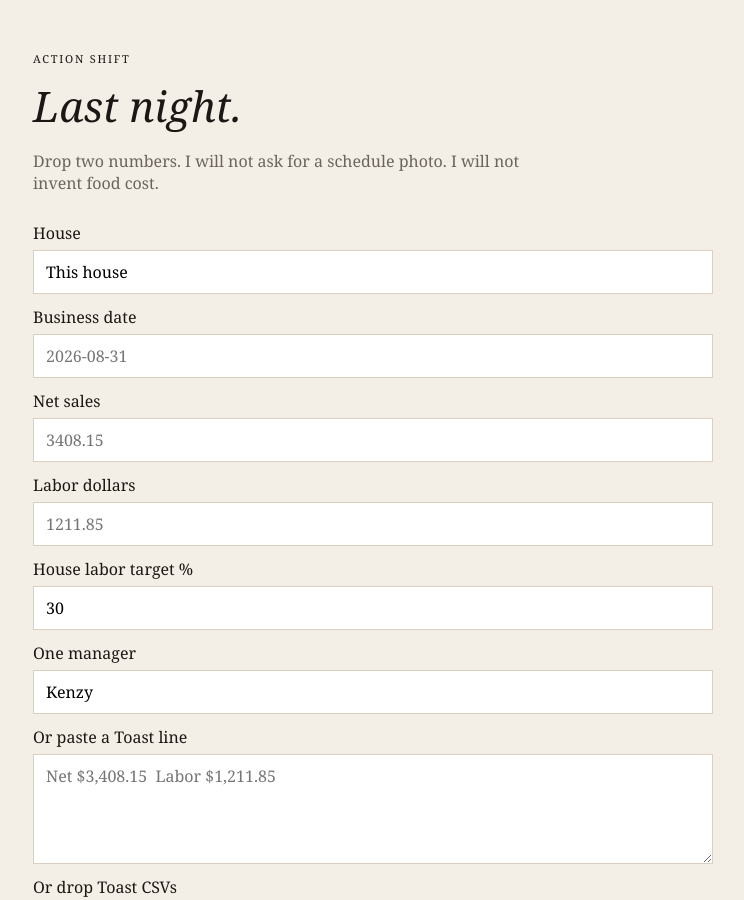
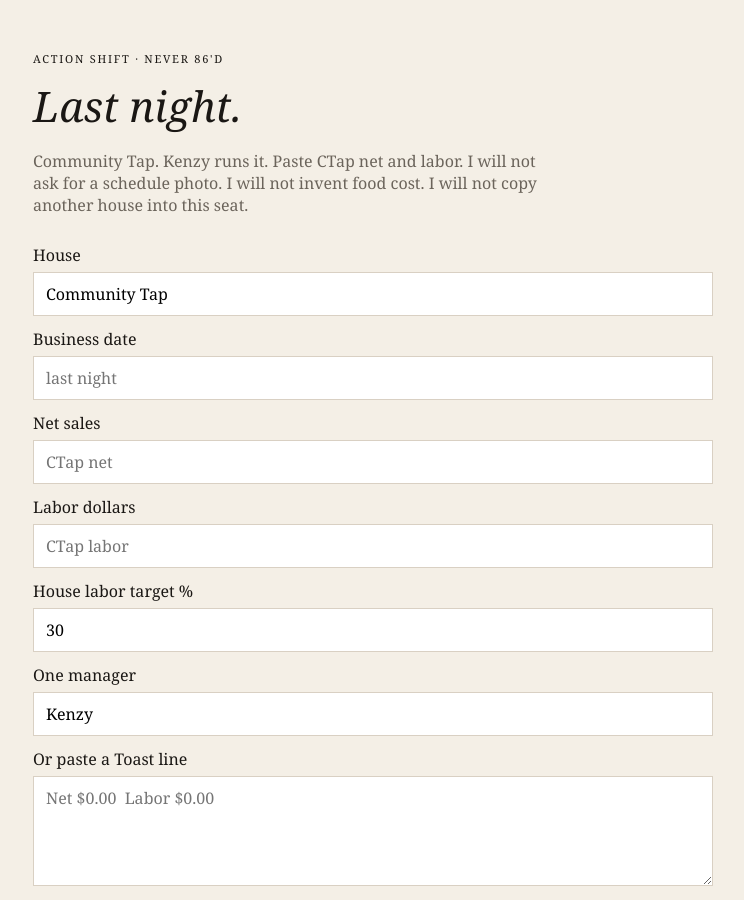
Before and after one commit to mykemueller1-ctrl/action-shift, a Next.js app: page / in a window 1280 px wide. Shown: the top 900 px of the page, without its empty margins (267-1011 px from the left). Built offline with nearby package versions, Linux system fonts and the light colour scheme.

Commit message:
Default owner seat to Community Tap + Kenzy; blank CTap numbers

```diff
--- a/app/page.tsx
+++ b/app/page.tsx
@@ -6,7 +6,7 @@
 import { scrapeTotals } from "@/lib/parse";
 
 export default function Page() {
-  const [store, setStore] = useState("This house");
+  const [store, setStore] = useState("Community Tap");
   const [businessDate, setBusinessDate] = useState("");
   const [netSales, setNetSales] = useState("");
   const [laborDollars, setLaborDollars] = useState("");
@@ -77,19 +77,19 @@
 
   async function copySend() {
     if (!result) return;
-    const body = `Hey ${managerName} —\n${result.sendText}`;
+    const body = `Hey ${managerName} —\n${store}\n${result.sendText}`;
     await navigator.clipboard.writeText(body);
     setCopied(true);
   }
 
   return (
     <main style={{ maxWidth: 720, margin: "0 auto", padding: "2.5rem 1.25rem 4rem" }}>
-      <p style={{ letterSpacing: ".16em", fontSize: 11, textTransform: "uppercase" }}>Action Shift</p>
+      <p style={{ letterSpacing: ".16em", fontSize: 11, textTransform: "uppercase" }}>Action Shift · Never 86'd</p>
       <h1 style={{ fontSize: 42, fontStyle: "italic", fontWeight: 500, margin: "0 0 .4rem" }}>
         Last night.
       </h1>
       <p style={{ color: "var(--mute)", maxWidth: 520 }}>
-        Drop two numbers. I will not ask for a schedule photo. I will not invent food cost.
+        Community Tap. Kenzy runs it. Paste CTap net and labor. I will not ask for a schedule photo. I will not invent food cost. I will not copy another house into this seat.
       </p>
 
       <section style={{ marginTop: 28, display: "grid", gap: 12 }}>
@@ -99,15 +99,15 @@
         </label>
         <label>
           Business date
-          <input value={businessDate} onChange={(e) => setBusinessDate(e.target.value)} placeholder="2026-08-31" style={field} />
+          <input value={businessDate} onChange={(e) => setBusinessDate(e.target.value)} placeholder="last night" style={field} />
         </label>
         <label>
           Net sales
-          <input value={netSales} onChange={(e) => setNetSales(e.target.value)} placeholder="3408.15" style={field} />
+          <input value={netSales} onChange={(e) => setNetSales(e.target.value)} placeholder="CTap net" style={field} />
         </label>
         <label>
           Labor dollars
-          <input value={laborDollars} onChange={(e) => setLaborDollars(e.target.value)} placeholder="1211.85" style={field} />
+          <input value={laborDollars} onChange={(e) => setLaborDollars(e.target.value)} placeholder="CTap labor" style={field} />
         </label>
         <label>
           House labor target %
@@ -123,7 +123,7 @@
             value={paste}
             onChange={(e) => setPaste(e.target.value)}
             rows={4}
-            placeholder="Net $3,408.15  Labor $1,211.85"
+            placeholder="Net $0.00  Labor $0.00"
             style={{ ...field, minHeight: 90 }}
           />
         </label>
@@ -138,7 +138,7 @@
           />
         </label>
         <p style={{ fontSize: 12, color: "var(--mute)", margin: 0 }}>
-          Labor Breakdown + Sales Summary only. No schedule photo. No food invent.
+          Labor Breakdown + Sales Summary only. No schedule photo. No food invent. No stranger-house dollars.
         </p>
         {preview.netSales ? (
           <p style={{ fontSize: 13, color: "var(--mute)" }}>
@@ -163,7 +163,7 @@
           <p style={{ marginTop: 16 }}>{result.move}</p>
           <p style={{ color: "var(--hold)" }}>{result.hold}</p>
           <pre style={{ whiteSpace: "pre-wrap", background: "#fff", padding: 16, marginTop: 20, border: "1px solid var(--rule)" }}>
-            {`Hey ${managerName} —\n${result.sendText}`}
+            {`Hey ${managerName} —\n${store}\n${result.sendText}`}
           </pre>
           <button onClick={() => void copySend()} style={btn}>
             {copied ? "Copied" : `Send this to ${managerName}`}
```
Also changed, not shown: 1 other file (tests, documents, lock files or other folders).
